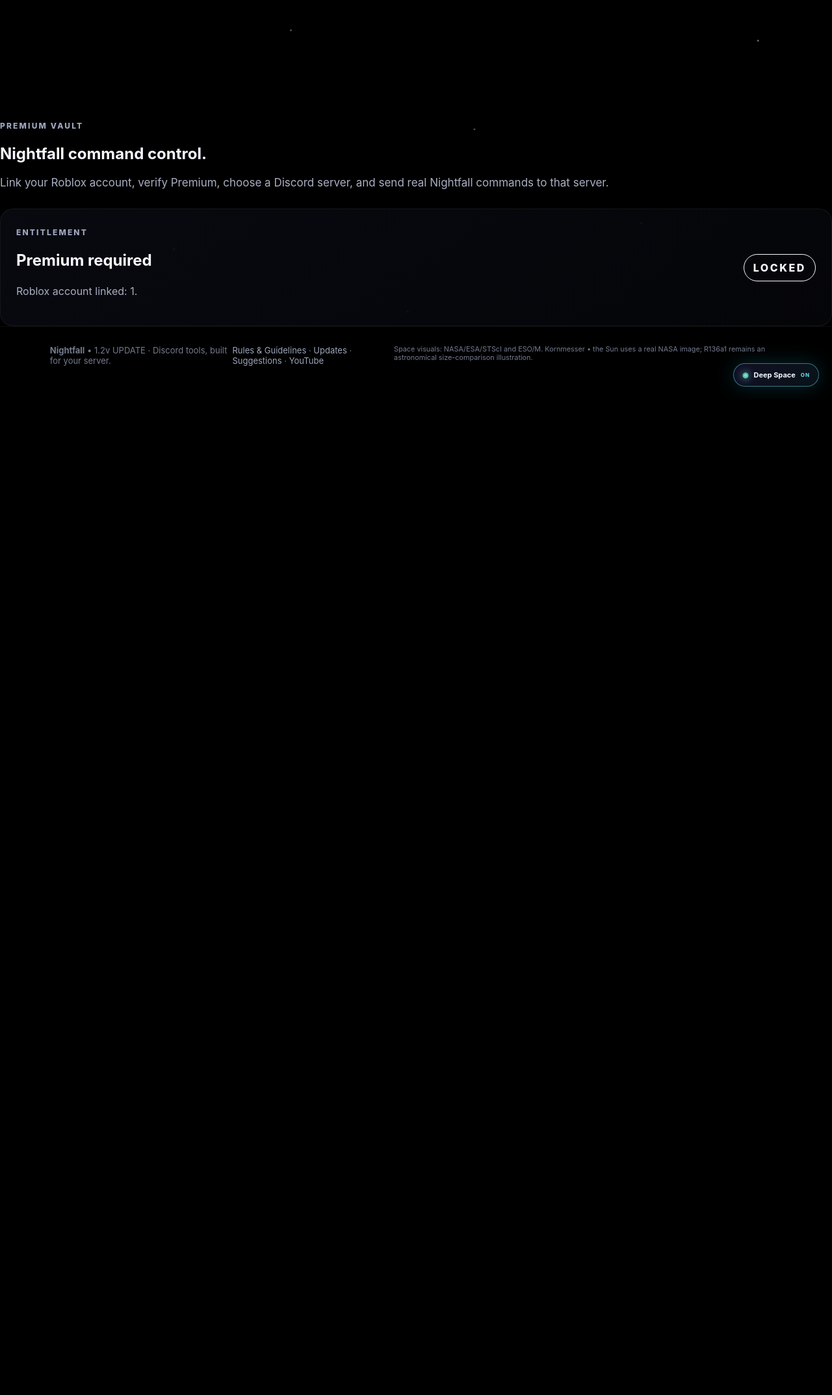
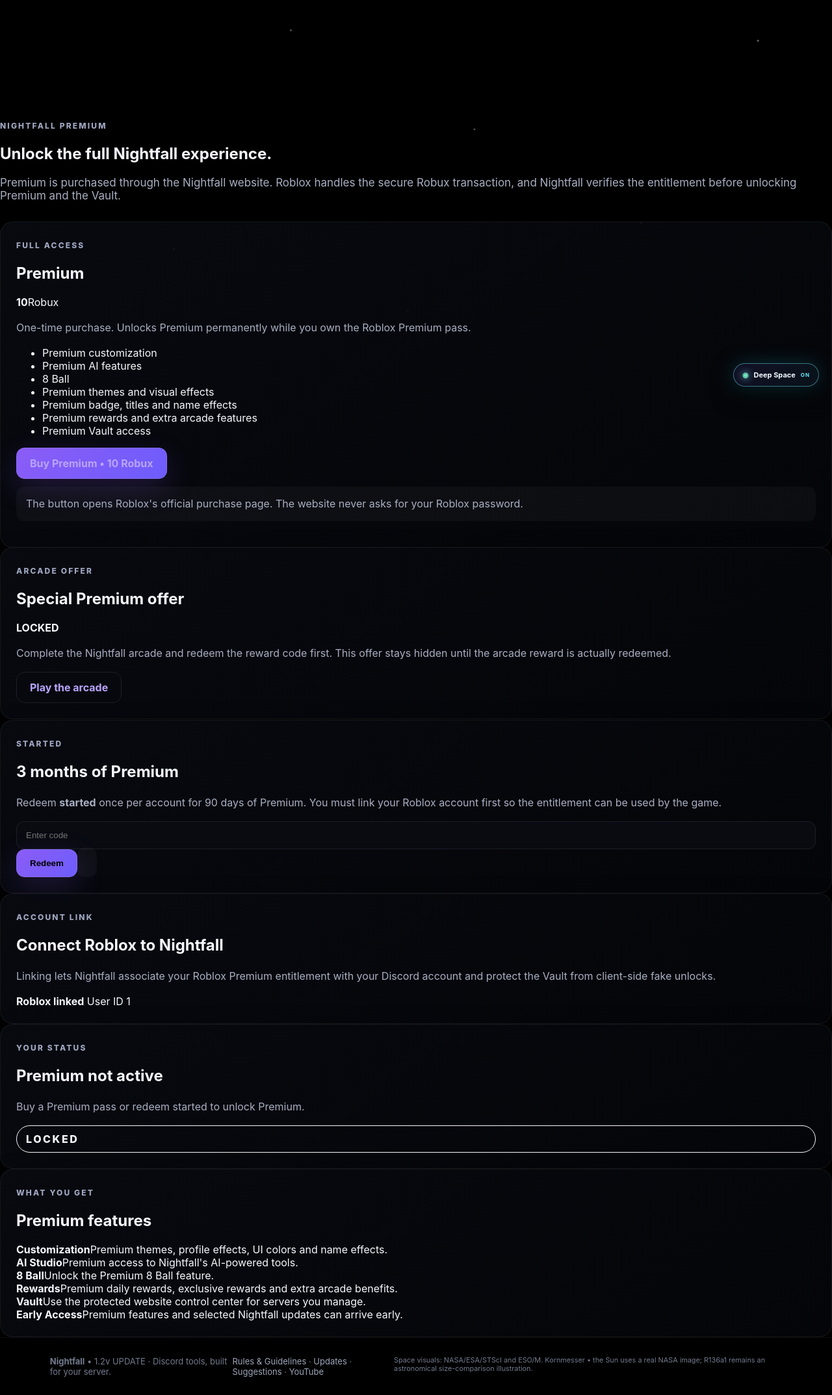
Before and after one commit to popescuulucaap-source/testiny, a Python web app: template templates/premium.html in a window 1280 px wide. Shown: the part 185-2332 px from the top of the page at 65% size. Before the commit the page ends 788 px from the top, so only its background shows below. Run offline with Jinja, Linux system fonts and the light colour scheme; the template is opened without the code that fills it: most values are stand-ins (such as "Sample title", 1, 10 or a date in 2020).

Commit message:
Build full Nightfall Premium storefront and Vault UI

```diff
--- a/templates/premium.html
+++ b/templates/premium.html
@@ -1,44 +1,121 @@
 {% extends "base.html" %}
-{% block title %}Premium Vault • Nightfall{% endblock %}
+{% block title %}Premium • Nightfall{% endblock %}
 {% block content %}
-<section class="section-shell premium-vault-page">
+<section class="section-shell premium-page">
   <div class="section-heading">
-    <span class="eyebrow">PREMIUM VAULT</span>
-    <h1>Nightfall command control.</h1>
-    <p>Link your Roblox account, verify Premium, choose a Discord server, and send real Nightfall commands to that server.</p>
+    <span class="eyebrow">NIGHTFALL PREMIUM</span>
+    <h1>Unlock the full Nightfall experience.</h1>
+    <p>Premium is purchased through the Nightfall website. Roblox handles the secure Robux transaction, and Nightfall verifies the entitlement before unlocking Premium and the Vault.</p>
   </div>
 
-  <div class="vault-status card">
+  <div class="premium-store-grid">
+    <article class="card premium-plan premium-plan-main">
+      <span class="eyebrow">FULL ACCESS</span>
+      <h2>Premium</h2>
+      <div class="premium-price"><strong>{{ premium_full_price }}</strong><span>Robux</span></div>
+      <p>One-time purchase. Unlocks Premium permanently while you own the Roblox Premium pass.</p>
+      <ul class="premium-list">
+        <li>Premium customization</li>
+        <li>Premium AI features</li>
+        <li>8 Ball</li>
+        <li>Premium themes and visual effects</li>
+        <li>Premium badge, titles and name effects</li>
+        <li>Premium rewards and extra arcade features</li>
+        <li>Premium Vault access</li>
+      </ul>
+      <a class="btn primary premium-buy" href="{{ premium_full_url }}" target="_blank" rel="noopener">Buy Premium • {{ premium_full_price }} Robux</a>
+      <p class="notice">The button opens Roblox's official purchase page. The website never asks for your Roblox password.</p>
+    </article>
+
+    <article class="card premium-plan premium-plan-offer">
+      <span class="eyebrow">ARCADE OFFER</span>
+      <h2>Special Premium offer</h2>
+      {% if arcade_unlocked %}
+        <div class="premium-price"><strong>{{ premium_arcade_price }}</strong><span>Robux</span></div>
+        <p>Your arcade reward has been redeemed. The special {{ premium_arcade_price }} Robux Premium pass is now unlocked for this Discord account.</p>
+        <ul class="premium-list">
+          <li>Same Premium access</li>
+          <li>Customization</li>
+          <li>AI features</li>
+          <li>8 Ball</li>
+          <li>Premium Vault</li>
+        </ul>
+        <a class="btn primary premium-buy" href="{{ premium_arcade_url }}" target="_blank" rel="noopener">Buy arcade offer • {{ premium_arcade_price }} Robux</a>
+      {% else %}
+        <div class="premium-price premium-hidden-price"><strong>LOCKED</strong></div>
+        <p>Complete the Nightfall arcade and redeem the reward code first. This offer stays hidden until the arcade reward is actually redeemed.</p>
+        <a class="btn secondary" href="{{ url_for('index') }}#arcade">Play the arcade</a>
+      {% endif %}
+    </article>
+  </div>
+
+  <div class="card premium-code-card">
     <div>
-      <span class="eyebrow">ENTITLEMENT</span>
-      <h2 id="premiumStatus">{{ "Premium active" if premium_active else "Premium required" }}</h2>
+      <span class="eyebrow">STARTED</span>
+      <h2>3 months of Premium</h2>
+      <p>Redeem <strong>started</strong> once per account for 90 days of Premium. You must link your Roblox account first so the entitlement can be used by the game.</p>
+    </div>
+    <div class="premium-code-form">
+      <input id="startedCode" type="text" maxlength="40" autocomplete="off" placeholder="Enter code">
+      <button class="btn primary" id="redeemStarted" type="button">Redeem</button>
+      <span class="notice" id="startedResult" aria-live="polite"></span>
+    </div>
+  </div>
+
+  <div class="card premium-link-card">
+    <div>
+      <span class="eyebrow">ACCOUNT LINK</span>
+      <h2>Connect Roblox to Nightfall</h2>
+      <p>Linking lets Nightfall associate your Roblox Premium entitlement with your Discord account and protect the Vault from client-side fake unlocks.</p>
+    </div>
+    {% if link and link.roblox_user_id %}
+      <div class="premium-linked">
+        <strong>Roblox linked</strong>
+        <span>User ID {{ link.roblox_user_id }}</span>
+      </div>
+    {% else %}
+      <button class="btn secondary" id="generateLink" type="button">Generate Roblox link code</button>
+      <div class="vault-code" id="linkCode" hidden></div>
+      <p class="notice" id="linkHelp" hidden>Enter this code in the Nightfall Roblox account-link panel. It expires after 15 minutes.</p>
+    {% endif %}
+  </div>
+
+  <div class="card premium-status-card">
+    <div>
+      <span class="eyebrow">YOUR STATUS</span>
+      <h2 id="premiumStatus">{{ "Premium active" if premium_active else "Premium not active" }}</h2>
       <p id="premiumDetails">
-        {% if link and link.roblox_user_id %}
-          Roblox account linked: {{ link.roblox_user_id }}.
+        {% if premium_active and link and link.premium_source == "started" %}
+          Your temporary Premium access is active until {{ link.premium_expires_at|datetimeformat }}.
+        {% elif premium_active %}
+          Your Roblox Premium pass is active.
         {% else %}
-          Your Roblox account is not linked yet.
+          Buy a Premium pass or redeem started to unlock Premium.
         {% endif %}
       </p>
     </div>
     <div class="vault-lock" id="vaultLock">{{ "UNLOCKED" if premium_active else "LOCKED" }}</div>
   </div>
 
-  {% if not link or not link.roblox_user_id %}
-  <div class="card vault-link-card">
-    <span class="eyebrow">CONNECT ROBLOX</span>
-    <h2>Link your Roblox account</h2>
-    <p>Generate a short code here, then enter it in the Nightfall Roblox game. The game server will securely confirm the link.</p>
-    <button class="btn primary" id="generateLink" type="button">Generate link code</button>
-    <div class="vault-code" id="linkCode" hidden></div>
-    <p class="notice" id="linkHelp" hidden>Enter this code in the Nightfall Roblox game's account-link panel. This code expires after 15 minutes.</p>
+  <div class="card premium-features">
+    <span class="eyebrow">WHAT YOU GET</span>
+    <h2>Premium features</h2>
+    <div class="premium-feature-grid">
+      <div><strong>Customization</strong><span>Premium themes, profile effects, UI colors and name effects.</span></div>
+      <div><strong>AI Studio</strong><span>Premium access to Nightfall's AI-powered tools.</span></div>
+      <div><strong>8 Ball</strong><span>Unlock the Premium 8 Ball feature.</span></div>
+      <div><strong>Rewards</strong><span>Premium daily rewards, exclusive rewards and extra arcade benefits.</span></div>
+      <div><strong>Vault</strong><span>Use the protected website control center for servers you manage.</span></div>
+      <div><strong>Early Access</strong><span>Premium features and selected Nightfall updates can arrive early.</span></div>
+    </div>
   </div>
-  {% endif %}
 
   <div class="card vault-console" id="vaultConsole" {% if not premium_active %}hidden{% endif %}>
     <div class="vault-console-head">
       <div>
-        <span class="eyebrow">SERVER VAULT</span>
+        <span class="eyebrow">PREMIUM VAULT</span>
         <h2>Control a selected server</h2>
+        <p>Only users with verified Premium and Discord server-management permission can use these controls.</p>
       </div>
       <select id="serverSelect" class="vault-select">
         <option value="">Loading servers…</option>
@@ -46,71 +123,30 @@
     </div>
 
     <div class="vault-command-grid">
-      <label class="vault-field vault-wide">
-        <span>Command</span>
-        <select id="commandSelect">
-          <option value="ping">ping</option>
-          <option value="membercount">membercount</option>
-          <option value="roleinfo">roleinfo</option>
-          <option value="channelinfo">channelinfo</option>
-          <option value="ban">ban</option>
-          <option value="kick">kick</option>
-          <option value="warn">warn</option>
-          <option value="warnings">warnings</option>
-          <option value="clearwarnings">clearwarnings</option>
-          <option value="purge">purge</option>
-          <option value="announce">announce</option>
-          <option value="poll">poll</option>
-          <option value="timeout">timeout</option>
-          <option value="lock">lock</option>
-          <option value="unlock">unlock</option>
-          <option value="slowmode">slowmode</option>
-          <option value="afk">afk</option>
-          <option value="jail">jail</option>
-          <option value="unjail">unjail</option>
-          <option value="setup">setup</option>
-          <option value="ticket">ticket</option>
-          <option value="ticket_panel">ticket_panel</option>
-          <option value="ticket_questions">ticket_questions</option>
-          <option value="appeal_server">appeal_server</option>
-          <option value="appeal_group">appeal_group</option>
-          <option value="autoreaction">autoreaction</option>
-          <option value="role_give">role_give</option>
-          <option value="role_make">role_make</option>
-          <option value="reset_invites">reset_invites</option>
-          <option value="invites">invites</option>
-          <option value="invited">invited</option>
-          <option value="inviter">inviter</option>
-          <option value="ask">ask</option>
-          <option value="story">story</option>
-          <option value="roast">roast</option>
-          <option value="compliment">compliment</option>
-          <option value="riddle">riddle</option>
-          <option value="poem">poem</option>
-          <option value="joke">joke</option>
-          <option value="caption">caption</option>
-          <option value="namegen">namegen</option>
-          <option value="quiz">quiz</option>
-          <option value="aiimage">aiimage</option>
-        </select>
-      </label>
-
+      <label class="vault-field vault-wide"><span>Command</span><select id="commandSelect">
+        <option value="ping">ping</option><option value="membercount">membercount</option><option value="roleinfo">roleinfo</option><option value="channelinfo">channelinfo</option>
+        <option value="ban">ban</option><option value="kick">kick</option><option value="warn">warn</option><option value="warnings">warnings</option><option value="clearwarnings">clearwarnings</option><option value="purge">purge</option>
+        <option value="announce">announce</option><option value="poll">poll</option><option value="timeout">timeout</option><option value="lock">lock</option><option value="unlock">unlock</option><option value="slowmode">slowmode</option><option value="afk">afk</option>
+        <option value="jail">jail</option><option value="unjail">unjail</option><option value="setup">setup</option><option value="ticket">ticket</option><option value="ticket_panel">ticket_panel</option><option value="ticket_questions">ticket_questions</option>
+        <option value="appeal_server">appeal_server</option><option value="appeal_group">appeal_group</option><option value="autoreaction">autoreaction</option><option value="role_give">role_give</option><option value="role_make">role_make</option>
+        <option value="reset_invites">reset_invites</option><option value="invites">invites</option><option value="invited">invited</option><option value="inviter">inviter</option>
+        <option value="ai_ask">AI ask</option><option value="ai_story">AI story</option><option value="ai_roast">AI roast</option><option value="ai_compliment">AI compliment</option><option value="ai_riddle">AI riddle</option><option value="ai_poem">AI poem</option><option value="ai_joke">AI joke</option><option value="ai_caption">AI caption</option><option value="ai_namegen">AI namegen</option><option value="ai_quiz">AI quiz</option><option value="aiimage">AI image</option>
+      </select></label>
       <label class="vault-field"><span>Member ID</span><input id="memberId" inputmode="numeric" placeholder="Optional"></label>
       <label class="vault-field"><span>Channel ID</span><input id="channelId" inputmode="numeric" placeholder="Optional"></label>
       <label class="vault-field"><span>Target channel ID</span><input id="targetChannelId" inputmode="numeric" placeholder="Optional"></label>
       <label class="vault-field"><span>Role ID</span><input id="roleId" inputmode="numeric" placeholder="Optional"></label>
       <label class="vault-field"><span>Amount / seconds</span><input id="amount" inputmode="numeric" placeholder="10"></label>
       <label class="vault-field"><span>Duration</span><input id="duration" placeholder="5m"></label>
-      <label class="vault-field"><span>Emoji</span><input id="emoji" maxlength="50" placeholder="⭐"></label>
+      <label class="vault-field"><span>Emoji</span><input id="emoji" maxlength="50" placeholder="Optional"></label>
       <label class="vault-field"><span>Role name</span><input id="roleName" maxlength="100" placeholder="Nightfall Member"></label>
       <label class="vault-field"><span>Role color</span><input id="roleColor" maxlength="7" placeholder="#ffffff"></label>
       <label class="vault-field vault-wide"><span>Reason</span><input id="reason" maxlength="500" placeholder="Vault action"></label>
-      <label class="vault-field vault-wide"><span>Message / prompt</span><textarea id="message" rows="4" maxlength="4000" placeholder="Enter the command text here"></textarea></label>
+      <label class="vault-field vault-wide"><span>Message / prompt</span><textarea id="message" rows="4" maxlength="4000" placeholder="Enter command text"></textarea></label>
       <label class="vault-field"><span>Ticket type</span><input id="ticketType" maxlength="40" placeholder="support"></label>
       <label class="vault-field"><span>Target</span><input id="target" maxlength="100" placeholder="clean"></label>
       <label class="vault-field vault-wide"><span>Ticket questions</span><textarea id="questions" rows="3" maxlength="1500" placeholder="Question 1 | Question 2"></textarea></label>
     </div>
-
     <div class="actions">
       <button class="btn primary" id="runCommand" type="button">Run command</button>
       <span class="notice" id="vaultResult" aria-live="polite">Choose a server and command.</span>
@@ -141,11 +177,35 @@
     }
   });
 
+  const redeem = document.getElementById('redeemStarted');
+  const startedInput = document.getElementById('startedCode');
+  const startedResult = document.getElementById('startedResult');
+  redeem?.addEventListener('click', async () => {
+    redeem.disabled = true;
+    startedResult.textContent = 'Checking code…';
+    try {
+      const r = await fetch('/api/premium/redeem-started', {
+        method:'POST',
+        headers:{'Content-Type':'application/json'},
+        body:JSON.stringify({code: startedInput.value})
+      });
+      const data = await r.json();
+      if (!data.ok) throw new Error(data.error || 'Could not redeem code.');
+      startedResult.textContent = 'Premium activated for 3 months.';
+      setTimeout(() => location.reload(), 700);
+    } catch (e) {
+      startedResult.textContent = e.message || 'Redemption failed.';
+    } finally {
+      redeem.disabled = false;
+    }
+  });
+
   const consoleEl = document.getElementById('vaultConsole');
-  if (!consoleEl) return;
+  if (!consoleEl || consoleEl.hidden) return;
   const serverSelect = document.getElementById('serverSelect');
   const result = document.getElementById('vaultResult');
   const commandSelect = document.getElementById('commandSelect');
+  const val = id => document.getElementById(id)?.value.trim() || '';
 
   const loadServers = async () => {
     try {
@@ -161,45 +221,26 @@
       });
       if (!data.servers?.length) serverSelect.innerHTML = '<option value="">No manageable Nightfall servers found</option>';
     } catch (e) {
-      serverSelect.innerHTML = '<option value="">' + (e.message || 'Could not load servers.') + '</option>';
+      serverSelect.innerHTML = '<option value="">Could not load servers</option>';
+      result.textContent = e.message || 'Could not load servers.';
     }
   };
 
-  const val = id => document.getElementById(id)?.value.trim() || '';
   document.getElementById('runCommand')?.addEventListener('click', async () => {
     const guildId = serverSelect.value;
     const command = commandSelect.value;
     if (!guildId) { result.textContent = 'Select a Discord server first.'; return; }
-
     const args = {
-      member_id: val('memberId'),
-      channel_id: val('channelId'),
-      target_channel_id: val('targetChannelId'),
-      role_id: val('roleId'),
-      amount: val('amount') || 10,
-      seconds: val('amount') || 0,
-      duration: val('duration') || '5m',
-      emoji: val('emoji'),
-      name: val('roleName'),
-      color: val('roleColor') || '#ffffff',
-      reason: val('reason') || 'Vault action',
-      message: val('message'),
-      prompt: val('message'),
-      question: val('message'),
-      idea: val('message'),
-      topic: val('message'),
-      theme: val('message'),
-      ticket_type: val('ticketType') || 'support',
-      questions: val('questions'),
-      target: val('target') || 'clean'
+      member_id: val('memberId'), channel_id: val('channelId'), target_channel_id: val('targetChannelId'), role_id: val('roleId'),
+      amount: val('amount') || 10, seconds: val('amount') || 0, duration: val('duration') || '5m', emoji: val('emoji'),
+      name: val('roleName'), color: val('roleColor') || '#ffffff', reason: val('reason') || 'Vault action',
+      message: val('message'), prompt: val('message'), question: val('message'), idea: val('message'), topic: val('message'), theme: val('message'),
+      ticket_type: val('ticketType') || 'support', questions: val('questions'), target: val('target') || 'clean'
     };
-
     result.textContent = 'Sending to Nightfall…';
     try {
       const r = await fetch('/api/premium/vault/' + encodeURIComponent(guildId) + '/command', {
-        method:'POST',
-        headers:{'Content-Type':'application/json'},
-        body:JSON.stringify({command,args})
+        method:'POST', headers:{'Content-Type':'application/json'}, body:JSON.stringify({command,args})
       });
       const data = await r.json();
       result.textContent = data.ok ? 'Command queued for Nightfall.' : (data.error || 'Command failed.');
@@ -207,7 +248,6 @@
       result.textContent = 'Vault connection failed.';
     }
   });
-
   loadServers();
 })();
 </script>
```
